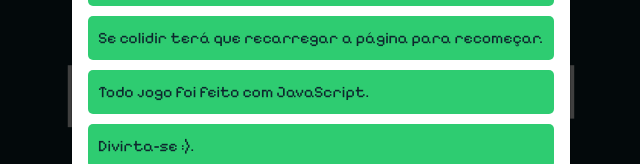
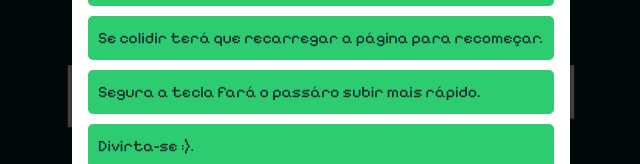
Before and after one commit to SabrinaMarquesF/FlappyBirdJS, a plain HTML site: page index.html in a window 1280 px wide. Both pictures are taken after a click on the button "Ver Instruções". Shown: the part 146-310 px from the top of the page, without its empty margins (319-959 px from the left). Drawn offline with nearby package versions, Linux system fonts and the light colour scheme.

Commit message:
Nova instrução

```diff
--- a/index.html
+++ b/index.html
@@ -58,7 +58,7 @@
                         <ul class="instructions-list">
                             <li>Use qualquer tecla para mover.</li>
                             <li>Se colidir terá que recarregar a página para recomeçar.</li>
-                            <li>Todo jogo foi feito com JavaScript.</li>
+                            <li>Segura a tecla fará o passáro subir mais rápido.</li>
                             <li>Divirta-se :).</li>
                         </ul>
                     </div>
```
